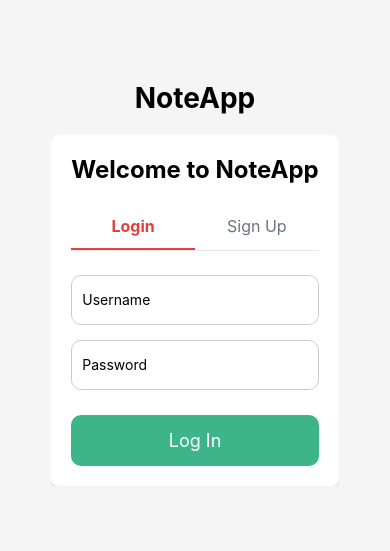
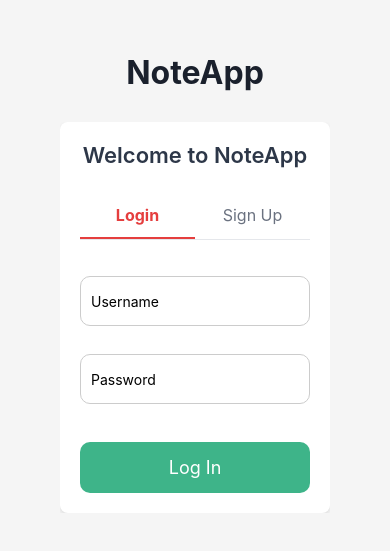
Before and after one commit to JorgeRodriguez5167/Frontend-Study-App, a React Native app: screen / in a window 390 px wide. Shown: the part 139-690 px from the top of the page. Built offline with nearby package versions, Linux system fonts and the light colour scheme.

Commit message:
Update App.js

```diff
--- a/App.js
+++ b/App.js
@@ -161,9 +161,10 @@ const styles = StyleSheet.create({
     padding: 20,
   },
   title: {
-    fontSize: 28,
+    fontSize: 32, // Increased for better hierarchy
     fontWeight: 'bold',
-    marginBottom: 20,
+    marginBottom: 30,
+    color: '#1a202c', // Darker for more emphasis
   },
   card: {
     width: '100%',
@@ -178,14 +179,15 @@ const styles = StyleSheet.create({
     elevation: 2,
   },
   cardTitle: {
-    fontSize: 24,
-    fontWeight: 'bold',
-    marginBottom: 20,
+    fontSize: 22, // Slightly larger
+    fontWeight: '600', // Slightly bolder
+    marginBottom: 25, // More space below
     textAlign: 'center',
+    color: '#2d3748', // Stronger contrast
   },
   tabs: {
     flexDirection: 'row',
-    marginBottom: 16,
+    marginBottom: 20, // More space after tabs
     borderBottomWidth: 1,
     borderBottomColor: '#e5e7eb',
   },
@@ -207,7 +209,8 @@ const styles = StyleSheet.create({
     fontWeight: 'bold',
   },
   form: {
-    marginTop: 8,
+    marginTop: 16,
+    gap: 10, // Optional, adds space between children (requires React Native 0.71+)
   },
   input: {
     width: '100%',
@@ -217,7 +220,7 @@ const styles = StyleSheet.create({
     borderColor: '#ccc',
     borderRadius: 10,
     paddingLeft: 10,
-    marginBottom: 15,
+    marginBottom: 18, // Slightly increased for more breathing room
     backgroundColor: '#fff',
   },
   button: {
```
